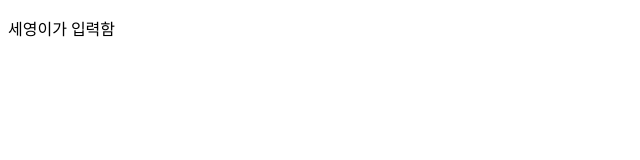
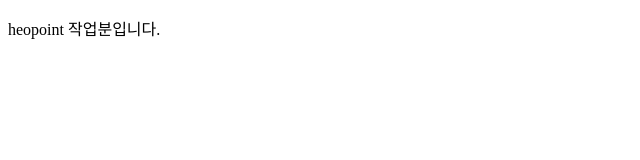
Before and after one commit to seyoung92/gitdesk, a plain HTML site: page index.html in a window 1280 px wide. Shown: the full height of the page, 0-640 px from the left. Drawn offline with Linux system fonts and the light colour scheme.

Commit message:
0528 heopoint작업분

```diff
--- a/index.html
+++ b/index.html
@@ -6,6 +6,6 @@
     <title>Document</title>
 </head>
 <body>
-<p>세영이가 입력함</p>
+<p>heopoint 작업분입니다.</p>
 </body>
 </html>
```
